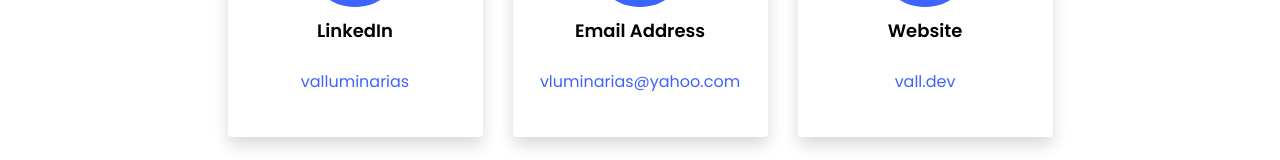
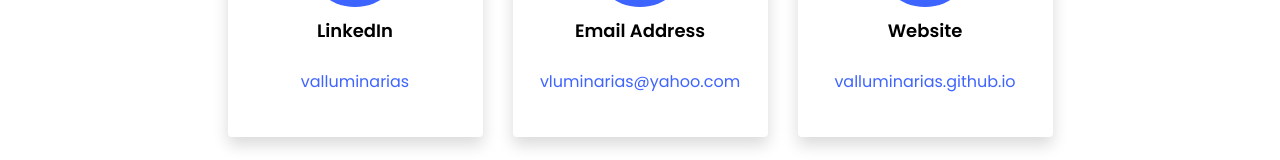
Before and after one commit to valluminarias/valluminarias.github.io, a plain HTML site: page index.html in a window 1280 px wide. Shown: the part 4855-5015 px from the top of the page. Drawn offline with Linux system fonts and the light colour scheme; files whose address does not match are found by name.

Commit message:
'Update'

```diff
--- a/index.html
+++ b/index.html
@@ -390,7 +390,7 @@
 						</div>
 						<div>
 							<h3 class="mb-4">Website</h3>
-							<p><a href="https://vall.dev" target="_blank">vall.dev</a></p>
+							<p><a href="https://valluminarias.github.io" target="_blank">valluminarias.github.io</a></p>
 						</div>
 					</div>
 				</div>
```
Also changed, not shown: 1 other file.
